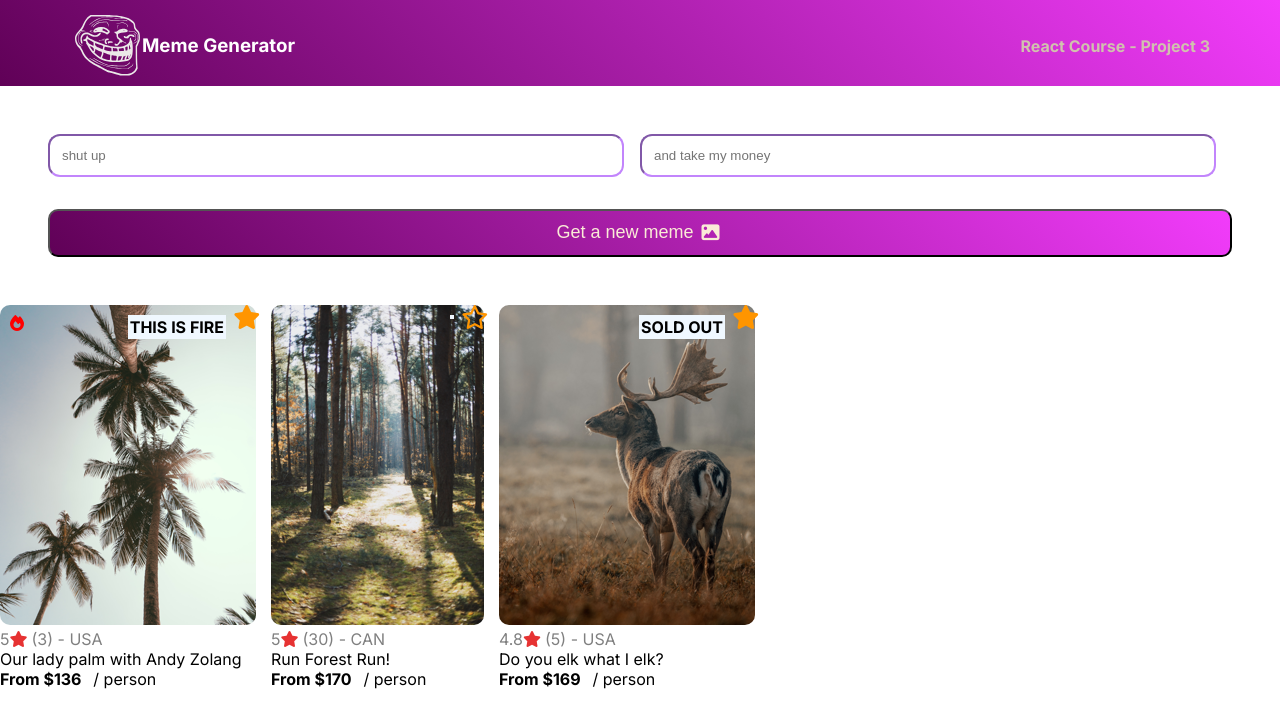
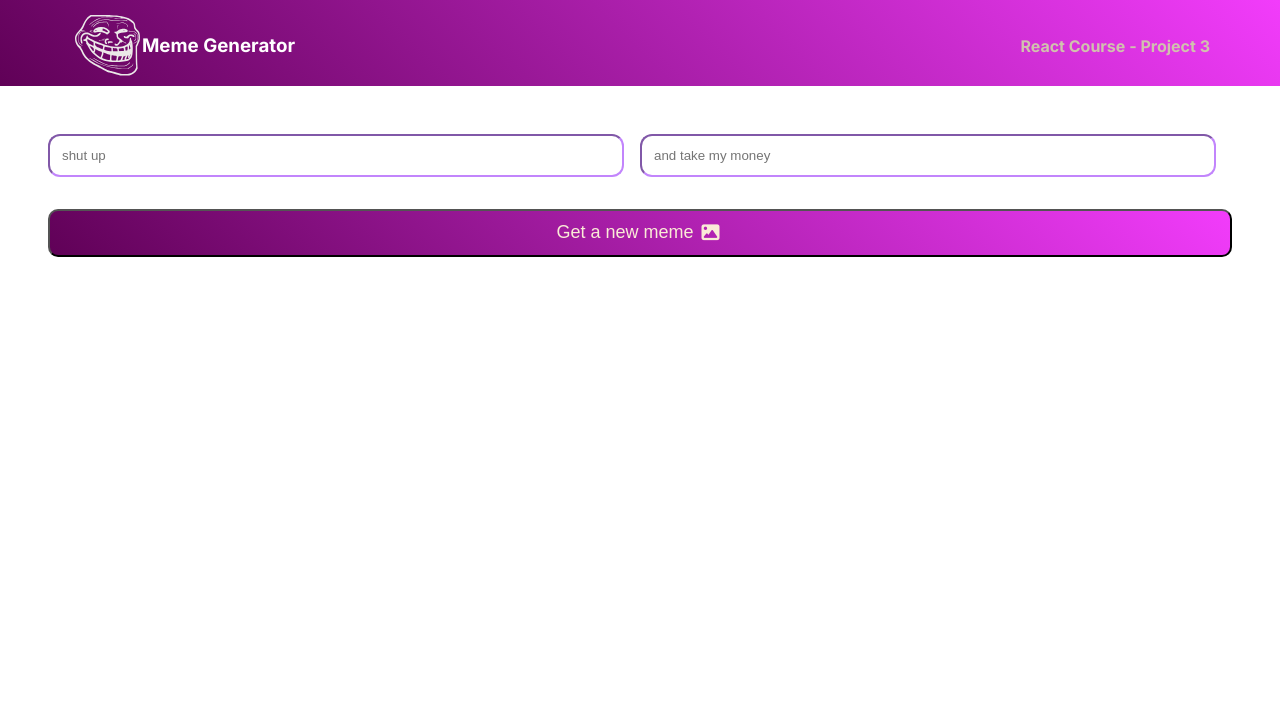
Before and after one commit to brandonfelty/react_tutorial, a React (Create React App) app: page /meme_gen in a window 1280 px wide. Shown: the top 728 px of the page. Built offline with nearby package versions, Linux system fonts and the light colour scheme.

Commit message:
clean up cardsf

```diff
--- a/src/pages/MemeGenerator.jsx
+++ b/src/pages/MemeGenerator.jsx
@@ -2,8 +2,6 @@ import React from 'react';
 import NavBar from '../components/NavBar';
 import Meme from '../components/Meme';
 import './MemeGenerator.css';
-import '../components/Cards.css'
-import Cards from '../components/Cards';
 
 const MemeGenerator = () => {
 
@@ -15,7 +13,6 @@ const MemeGenerator = () => {
         pic='meme-logo'
       />
       <Meme />
-      <Cards />
     </div>
   )
 };
```
